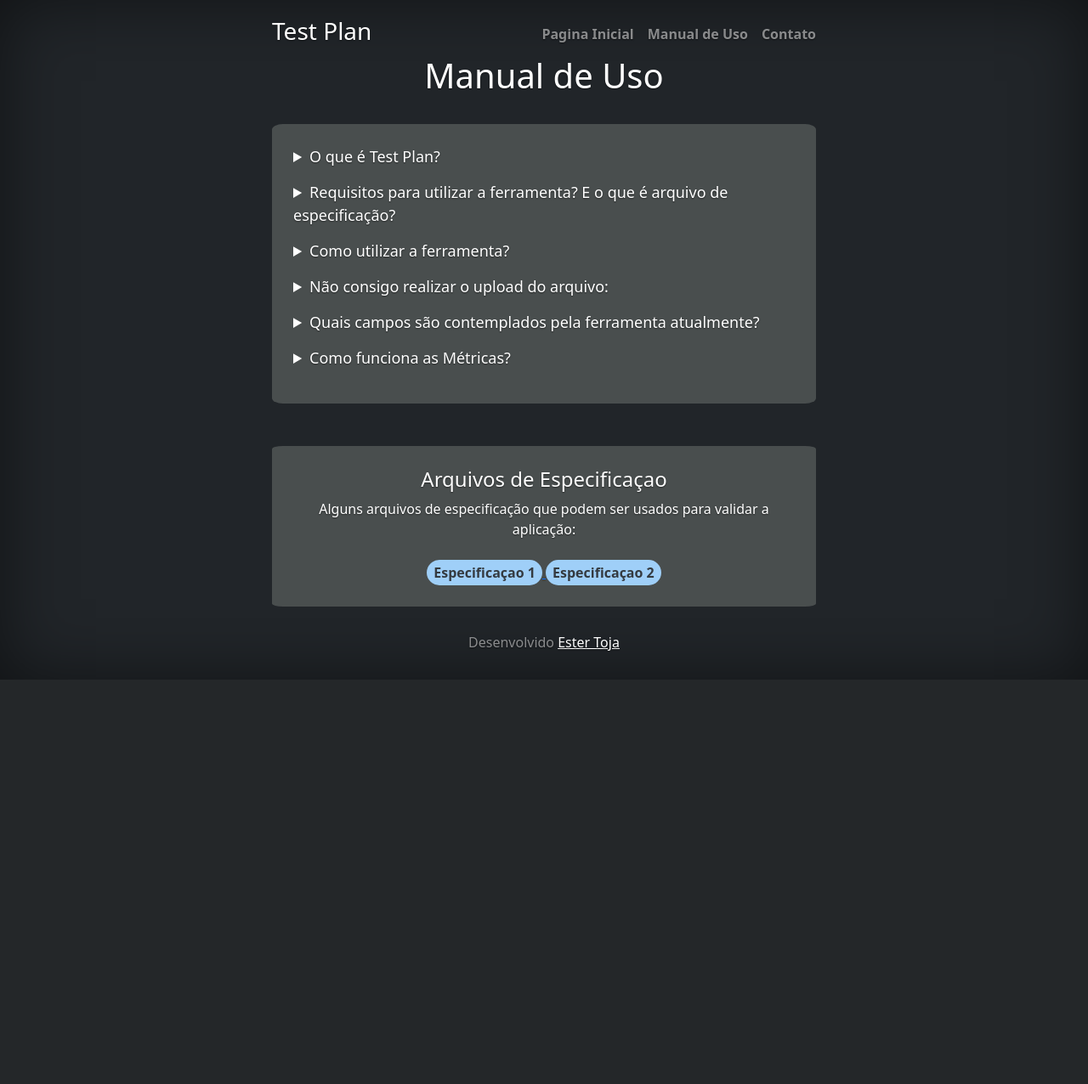
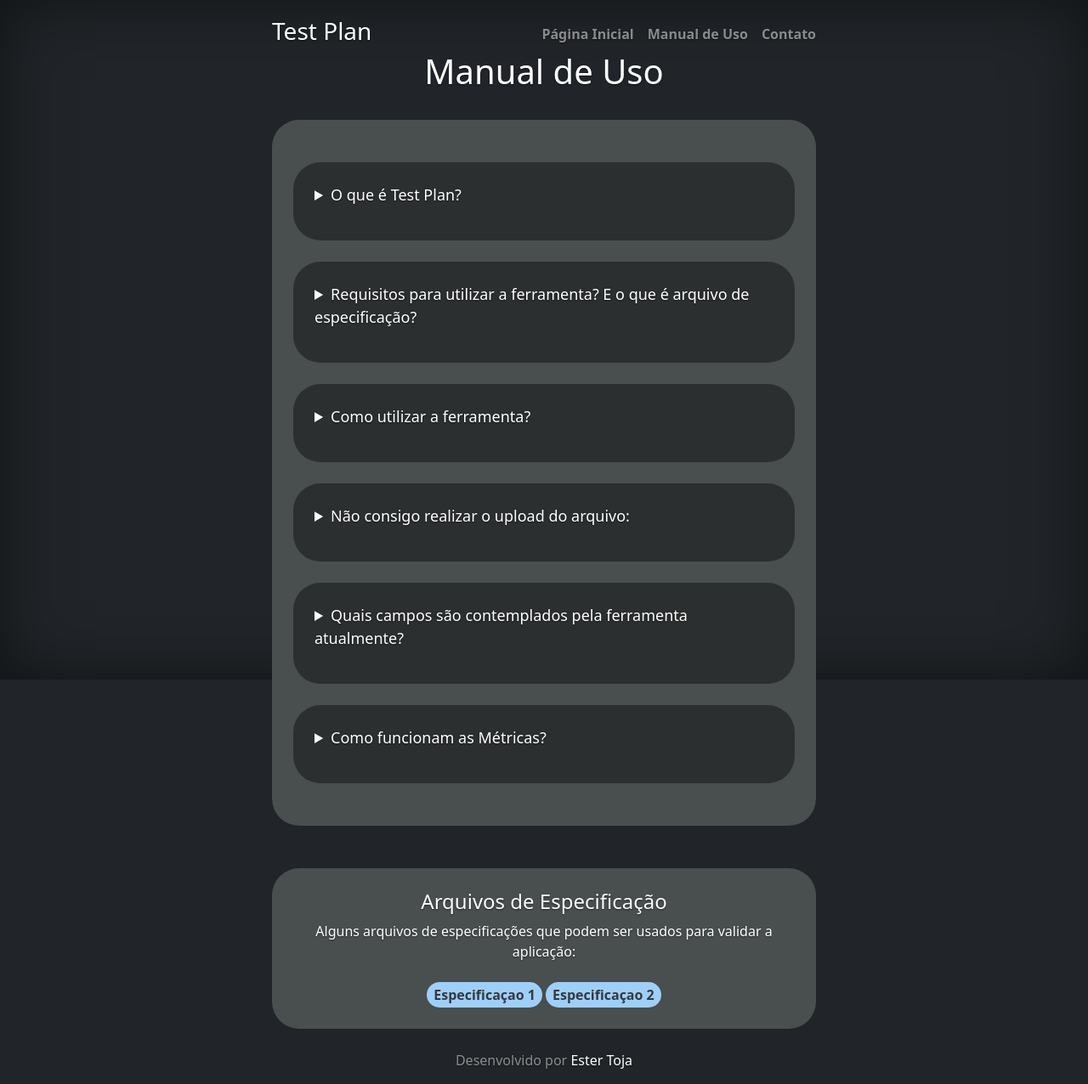
Before and after one commit to estercardosotoja/test_plan, a Django app: page /manual/ in a window 1280 px wide. Shown: the whole page at 85% size. Before the commit the page ends 800 px from the top, so only its background shows below. Run offline with Django 4.2, Linux system fonts and the light colour scheme; some libraries are stand-ins or nearby versions.

Commit message:
correções e ajuestes

```diff
--- a/templates/base.html
+++ b/templates/base.html
@@ -12,7 +12,7 @@
     <meta name="viewport" content="width=device-width, initial-scale=1">
     <meta name="description" content="Gerador de Planos de Testes de API">
     <!--Icone da aba-->
-
+    <link rel="icon" sizes="180x180" href="{% static '/img/favicon.ico' %}">
     <title> Test Plan</title>
     <!-- css -->
     <!-- CSS only -->
--- a/templates/download.html
+++ b/templates/download.html
@@ -39,7 +39,8 @@
 
 <div>
   <div>
-      <h3 class="sub_title">  Esta Pronto! </h3>
+      <img src="{% static '/img/foguete.png' %}">
+      <h3 class="sub_title">  Está Pronto! </h3>
       <p class="lead">Seu Plano de Testes de API está pronto, só realizar o download! </p>
   </div>
   <form method="post" action="{% url 'downloaded' %}" enctype="application/x-www-form-urlencoded">
--- a/templates/index.html
+++ b/templates/index.html
@@ -29,7 +29,7 @@
 
   <main class="px-3">
     <h1>Plano de Teste de API</h1>
-    <p class="lead">Para iniciar selecione um arquivo de especificação de extensão .yaml e .json </p>
+    <p class="lead">Para iniciar selecione um arquivo de especificação de extensão .yaml ou .json </p>
     <p class="lead">
       <a href="#popup1" class="button2">Iniciar</a>
     </p>
--- a/templates/manual.html
+++ b/templates/manual.html
@@ -2,12 +2,20 @@
 {% load static %}
 {% block content %}
 <style>
+
+    details {
+        background-color: rgb(44, 47, 47);
+        margin-top: 25px;
+        margin-bottom: 25px;
+        padding: 25px;
+        border-radius: 2em;
+    }
     .div_paths{
         background-color: rgb(73, 78, 78);
         margin-top: 25px;
         margin-bottom: 25px;
         padding: 25px;
-        border-radius: 2%;
+        border-radius: 2em;
     }
 
     summary{
@@ -24,7 +32,7 @@
     ul  {
         width:auto;
         margin:auto;
-        float:left;
+        text-align:left;
         display:block;
     }
 
@@ -90,6 +98,10 @@
         font-size: small;
         text-align: left;
       }
+
+    a {
+        text-decoration: none;
+    }
 </style>
 
 <script>
@@ -112,8 +124,8 @@
         <details>
             <summary> O que é Test Plan? </summary>
             <p  class="description">
-                O Test Plan e trata-se de um protótipo de ferramenta para geração do Plano de Teste de API,
-                visando auxiliar os profissionais de qualidade na geração de plano de testes de API.
+                O Test Plan trata-se de um protótipo de ferramenta para geração de Planos de Teste de APIs,
+                visando auxiliar os profissionais de qualidade em sua rotina de trabalho.
                 O objetivo da ferramenta é auxiliar o usuário a gerar os testes de API seguindo a especificação e diminuir o
                 tempo investido na geração do plano de testes de API.
             </p>
@@ -121,9 +133,9 @@
         <details>
             <summary> Requisitos para utilizar a ferramenta? E o que é arquivo de especificação?</summary>
             <p class="description">
-                Para utlizar a ferramenta é necessário realizar upload de um arquivo de espcificação. Este arquivo também
-                pode ser conhecido popularmente como Swagguer, mas se trata de um padrão estabelecido pela OpenAPI Specification (OAS)
-                define uma descrição de interface padrão independente de linguagem de programação para APIs HTTP.
+                Para utlizar a ferramenta é necessário realizar upload de um arquivo de especificação. Este arquivo também
+                pode ser conhecido popularmente como Swagger, mas se trata de um padrão estabelecido pela OpenAPI Specification (OAS) que define uma
+                descrição de interface padrão independente de linguagem de programação para APIs HTTP.
                 A aplicação é compativel com as extensões .yaml e .json.
             </p>
         </details>
@@ -132,19 +144,19 @@
             <p class="description">
                 Passo a passo para utilizar a ferramenta:
                 <ul>
-                    <li> 1 - Necessário realizar upload de um arquivo de espcificação. Na Página Inicial teremos o botão 'Iniciar'. Ao clicar
+                    <li> 1 - Necessário realizar upload de um arquivo de especificação. Na Página Inicial teremos o botão 'Iniciar'. Ao clicar
                         nele será aberto um pop-up. Para selecionar o arquivo de especificação. Depois de ter escolhido o arquivo se especificação,
-                        para gerar o plano de teste é só selecionar o button 'Gerar' para ser direcionado para a página de escolher os cenários.
+                        para gerar o plano de teste é só selecionar o botão 'Gerar' para ser direcionado para a página de escolher os cenários.
                     </li>
-                    <li> 2 - Na página de escolher os cenários para a geração do plano de testes será listado todos os itens e as validações sugeridas
+                    <li> 2 - Na página de escolher os cenários para a geração do plano de testes serão listados todos os itens e as validações sugeridas
                         pelo Test Plan. Também será disponibilizada a opção de adicionar um comentário no plano de teste. Após a escolha de todos os cenários
                         é só clicar em 'Gerar Plano' para ser direcionado para a página de confirmação.
                     </li>
-                    <li> 3 - Na página de confirmação será listados todos os cenários escolhidos pelo usuário. Desta forma é possivel validar todos os
-                        componenetes da aplicação que foram selecinados para formar o plano de testes, para continuar é necessário clicar em 'Confirmar'
+                    <li> 3 - Na página de confirmação serão listados todos os cenários escolhidos pelo usuário. Desta forma é possivel validar todos os
+                        componentes da aplicação que foram selecionados para formar o plano de testes, para continuar é necessário clicar em 'Confirmar'
                         para ser direcionado para a página de Download.
                     </li>
-                    <li> 4 - Na página de Download é disponibilida a opção de realizar o 'Download PDF', em que realizará o download do arquivo.
+                    <li> 4 - Na página de Download é disponibilizado uma opção de realizar o 'Download PDF', em que realizará o download do arquivo.
                     </li>
                 </ul>
             </p>
@@ -153,52 +165,54 @@
         <details>
             <summary> Não consigo realizar o upload do arquivo: </summary>
             <p class="description">
-                É realizado uma algumas validações para que seja só realizado o upload de arquivos que tenham a extensões .yaml e .json e que
-                sejam conforme o padrão estabelecido pela OpenAPI Specification (OAS). Alguns possiveis motivos para estarem ocorrendo estes
+                É realizado algumas validações para que só seja realizado o upload de arquivos que tenham a extensões .yaml ou .json e que
+                estejam conforme o padrão estabelecido pela OpenAPI Specification (OAS). Alguns possíveis motivos para estarem ocorrendo estes
                 problemas de upload:
                     <section>
-                        <details><summary> Extensão não compativel? </summary>
+                        <details><summary> Extensão não compatível? </summary>
                             <p  class="texto-italico" > Verifique a extesão do arquivo que deseja realizar upload. </p>
                         </details>
                         <details><summary> Atenção! Selecione um arquivo para realizar o upload! </summary>
-                            <p class="texto-italico"> Selecione um arquivo para realizar o upload, provavelmente  não tem nenhum arquivo para realizado o upload.</p>
+                            <p class="texto-italico"> Selecione um arquivo para realizar o upload, provavelmente não tem nenhum arquivo selecionado para realizar o upload.</p>
                         </details>
                         <details><summary> Atenção! Revise o arquivo, sintaxe errada! </summary>
                             <p class="texto-italico"> O arquivo selecionado possui algum erro de sintaxe.</p>
                         </details>
                         <details><summary> Atenção! Selecione um arquivo de especificação conforme a OPEN API para realizar o upload! </summary>
-                            <p class="texto-italico"> O arquivo selecionado apesar de ser um arquivo de extensão .json ou .yaml não segue o padrão da especificalçao
-                                da OPEN API, verifique e tente novamente com arquivo conforme as especificação da Open Api.</p>
-                        </details>
+                            <p class="texto-italico"> O arquivo selecionado apesar de ser um arquivo de extensão .json ou .yaml não segue o padrãode especificação
+                                da OPEN API, verifique e tente novamente com um arquivo conforme as especificações da OPEN API.</p>
+                            </details>
                     </section>
             </p>
         </details>
         <details>
             <summary> Quais campos são contemplados pela ferramenta atualmente? </summary>
             <p class="description">
-                - Pahts: os endpoints das aplicações.
+                <p class="texto-italico"> <strong> Endpoints (paths): </strong> Uma rota é o “nome” que você usa para acessar os endpoints, usado na URL.</p>
                     </br>
-                - Verbs: Os verbos dos paths.
+                <p class="texto-italico"> <strong> Métodos (verb): </strong> O protocolo HTTP define um conjunto de métodos de requisição responsáveis
+                     por indicar a ação a ser executada para um dado recurso, a forma que realizamos a requisição.</p>
                     </br>
-                - Campos obrigatórios e opcionais.
+                <p class="texto-italico"> <strong> Campos obrigatórios e opcionais (params and querys): </strong> Os dados utilizados nas requisições,
+                     podendo ser obrigatórios ou opcionais.</p>
                     </br>
-                - Os schemas dos paths.
+                <p class="texto-italico"> <strong> Contrato (schemas): </strong> É o objeto de retorno de uma requisição.</p>
             </p>
         </details>
         <details>
-            <summary> Como funciona as Métricas? </summary>
+            <summary> Como funcionam as Métricas? </summary>
             <p class="description">
                 As métricas são comportas por quatro indicadores:
                 <br/>
                 <p class="texto-italico"> -> <strong>Itens totais:</strong> Este indicador é gerado pela quantidade total de itens que a ferramenta contempla
                 e extraídos da especificação para realizar a geração de planos. </p>
 
-                <p class="texto-italico"> -> <strong> Itens selecionados:</strong>Este indicador é gerado pela quantidade total de itens que tem alguma validação
+                <p class="texto-italico"> -> <strong> Itens selecionados:</strong> Este indicador é gerado pela quantidade total de itens que tem alguma validação
                      compondo o plano de teste.</p>
 
-                <p class="texto-italico">-> <strong> Total de Testes Funcionais</strong> Este indicador é gerado pela quantidade total de validacões selecionadas.</p>
+                <p class="texto-italico">-> <strong> Total de Testes Funcionais:</strong> Este indicador é gerado pela quantidade total de validações selecionadas.</p>
 
-                <p class="texto-italico"> -> <strong> Total de cobertura </strong> Este indicador é gerado com o total de itens que foram extraídos da especificação e a
+                <p class="texto-italico"> -> <strong> Total de cobertura:</strong> Este indicador é gerado com o total de itens que foram extraídos da especificação e a
                 quantidade de itens que foram selecionados para serem validados. </p>
             </p>
         </details>
@@ -207,9 +221,9 @@
 </div>
 
 <div class="div_paths">
-   <h4> Arquivos de Especificaçao</h4>
+   <h4> Arquivos de Especificação</h4>
 
-   Alguns arquivos de especificação que podem ser usados para validar a aplicação:
+   Alguns arquivos de especificações que podem ser usados para validar a aplicação:
    <br/>
    <br/>
    <a href="../media/arquivos_exemplos/petshop.json" download>
--- a/templates/partials/_footer.html
+++ b/templates/partials/_footer.html
@@ -1,4 +1,4 @@
 {% load static %}
 <footer class="mt-auto text-white-50">
-    <p>Desenvolvido <a href="https://br.linkedin.com/in/ester-toja-692a6566" class="text-white">Ester Toja</a></p>
+    <p>Desenvolvido por <a href="https://br.linkedin.com/in/ester-toja-692a6566" class="text-white">Ester Toja</a></p>
 </footer>
--- a/templates/partials/_nav.html
+++ b/templates/partials/_nav.html
@@ -6,7 +6,7 @@
         <h3 class="float-md-start mb-0"> Test Plan </h3>
       </a>
       <nav class="nav nav-masthead justify-content-center float-md-end">
-        <a class="nav-link fw-bold py-1 px-0" aria-current="page" href="{% url 'index' %}">Pagina Inicial</a>
+        <a class="nav-link fw-bold py-1 px-0" aria-current="page" href="{% url 'index' %}">Página Inicial</a>
         <a class="nav-link fw-bold py-1 px-0" href="{% url 'manual' %}">Manual de Uso</a>
         <a class="nav-link fw-bold py-1 px-0" href="{% url 'contato' %}">Contato </a>
       </nav>
```
Also changed, not shown: app/functions/GeneratorPDF.py (+61 -29 lines), templates/confirm.html (+24 -4 lines), setup/static/img/foguete.png (added), static/img/foguete.png (added), 1 other file.
